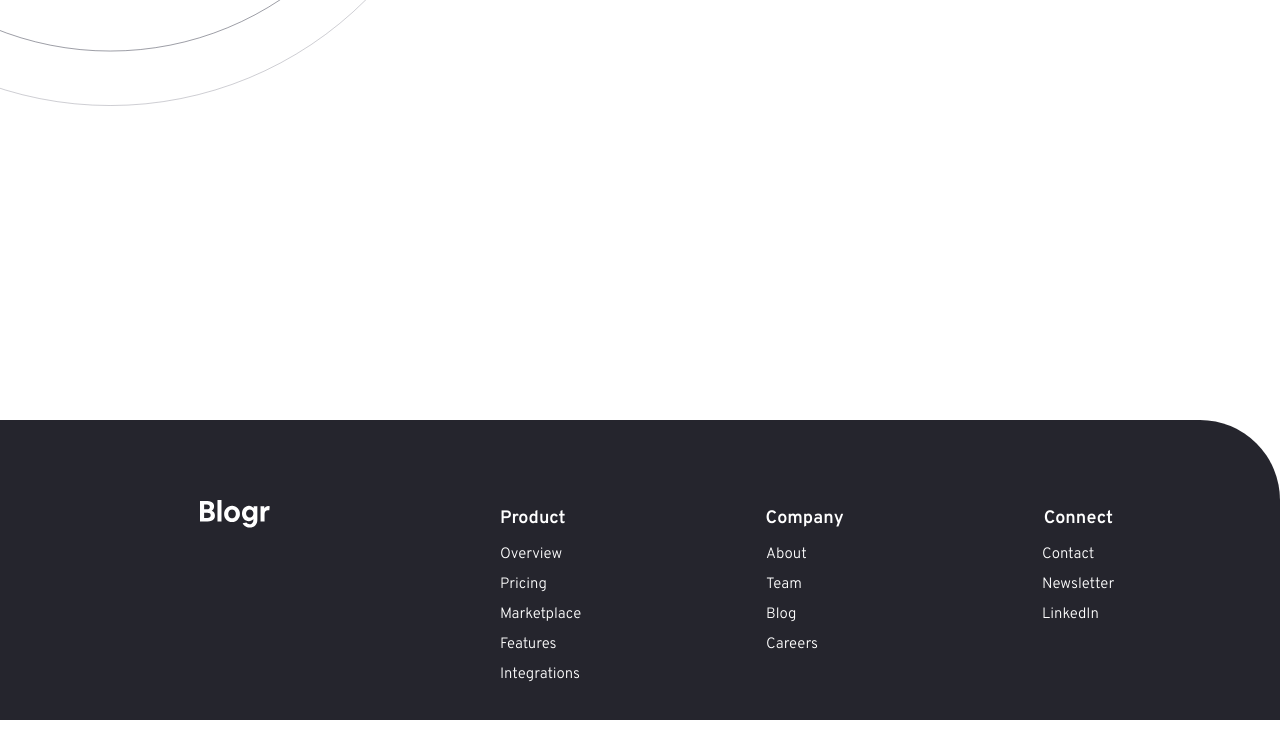
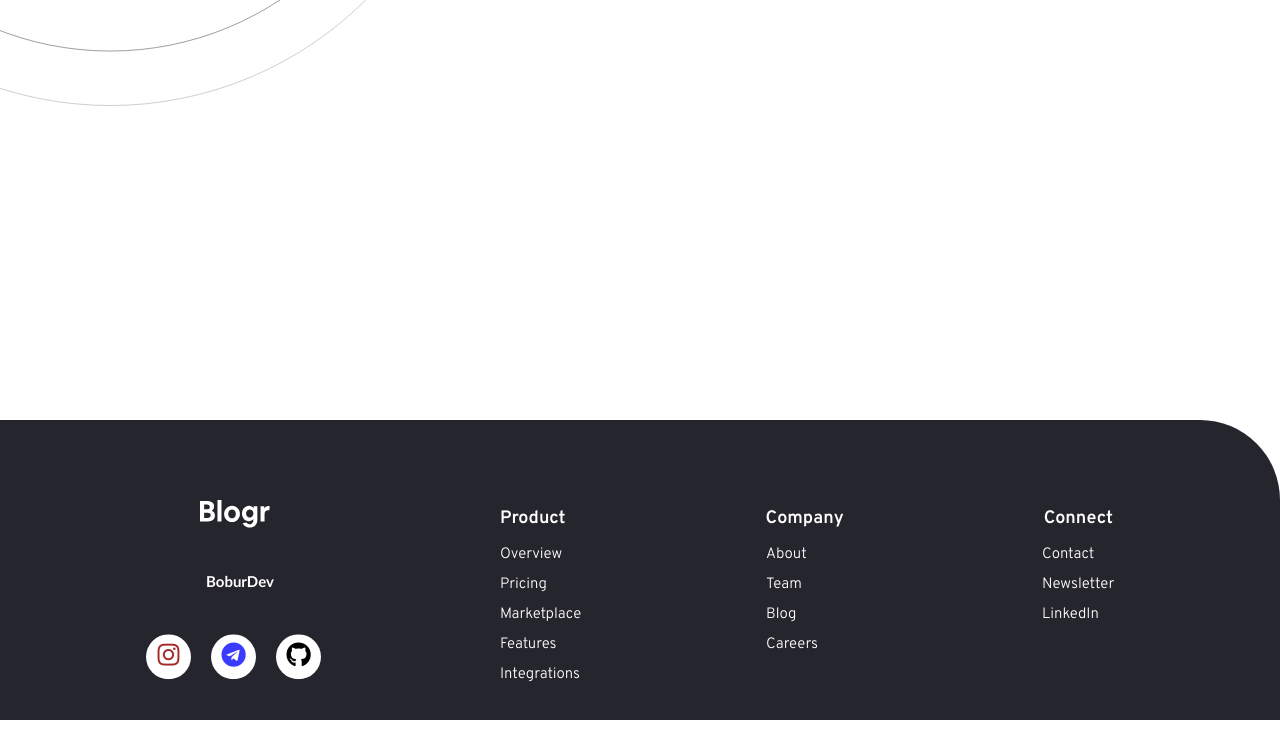
Before and after one commit to RayimjonovBobur/Blogr-Page, a plain HTML site: page index.html in a window 1280 px wide. Shown: the part 2860-3600 px from the top of the page. Drawn offline with nearby package versions, Linux system fonts and the light colour scheme.

Commit message:
Blogr-Landing

```diff
--- a/index.html
+++ b/index.html
@@ -5,6 +5,9 @@
     <meta http-equiv="X-UA-Compatible" content="IE=edge">
     <meta name="viewport" content="width=device-width, initial-scale=1.0">
     <title>Blogr Landing Page BoburDev</title>
+    <link rel="stylesheet" href="https://cdnjs.cloudflare.com/ajax/libs/font-awesome/5.15.4/css/all.min.css"
+    integrity="sha512-1ycn6IcaQQ40/MKBW2W4Rhis/DbILU74C1vSrLJxCq57o941Ym01SwNsOMqvEBFlcgUa6xLiPY/NS5R+E6ztJQ=="
+    crossorigin="anonymous" referrerpolicy="no-referrer" />
     <link rel="stylesheet" href="style.css">
 </head>
 <body>
@@ -86,6 +89,26 @@
     <div class="footer-bobur">
         <div class="logol-bobur">
             <a href=""><img src="./images/logo.svg" alt=""></a>
+            <div class="icon">
+                <p class="bobur">BoburDev</p>
+              <footer>
+            <div class="myinstagram">
+              <a href="https://instagram.com/RayimjonovBobur">
+                <i class="fab fa-instagram"></i>
+              </a>
+            </div>
+            <div class="mytelegram">
+              <a href="https://t.me/Boburbek_Rayimjonov">
+                <i class="fab fa-telegram"></i>
+              </a>
+            </div>
+            <div class="mygithub">
+              <a href="https://github.com/RayimjonovBobur">
+                <i class="fab fa-github"></i>
+              </a>
+            </div>
+          </div>
+              </footer>
         </div>
         <div class="elements">
             <ul>
--- a/style.css
+++ b/style.css
@@ -346,3 +346,83 @@
 .footer-bobur a {
     text-decoration: none;
 }
+
+.icon {
+    justify-content: space-between;
+    align-items: center;
+    margin: auto;
+    margin-left: -4rem;
+    margin-top: 10rem;
+  }
+
+  footer {
+    display: flex;
+    position: absolute;
+    bottom: 5px;
+    justify-content: center;
+    align-items: center;
+    margin: auto;
+    margin-right: -20rem;
+  }
+
+  .myinstagram, .mytelegram, .mygithub {
+    background-color: rgb(255, 255, 255);
+    height: 45px;
+    width: 45px;
+    display: flex;
+    align-items: center;
+    justify-content: center;
+    margin: auto;
+    font-size: 25px;
+    border-radius: 50%;
+    margin: 0 10px;
+    animation: insanim 1.5s ease-in-out infinite alternate;
+  }
+  @keyframes insanim {
+    from {
+      transform: translateY(0);
+    }
+
+    to {
+      transform: translateY(-10px);
+    }
+  }
+
+  .myinstagram a {
+    color: brown;
+  }
+
+  .mytelegram a {
+    color: rgba(0, 0, 255, 0.767);
+  }
+
+  .mygithub a {
+    color: black;
+  }
+
+  .myinstagram:hover {
+    box-shadow: 0 0 15px 8px #fff;
+    background-color: #aaa;
+  }
+
+  .mytelegram:hover {
+    box-shadow: 0 0 15px 8px #fff;
+    background-color: #aaa;
+    color: brown;
+  }
+
+  .mygithub:hover {
+    box-shadow: 0 0 15px 8px #fff;
+    background-color: rgba(204, 204, 204, 0.767);
+  }
+
+  .bobur {
+    font-size: 15px;
+    font-family: 'Gill Sans', 'Gill Sans MT', Calibri, 'Trebuchet MS', sans-serif;
+    font-weight: bold;
+    position: absolute;
+    bottom: 2rem;
+    color: #fff;
+    margin: 70px;
+    justify-content: space-between;
+  }
```
